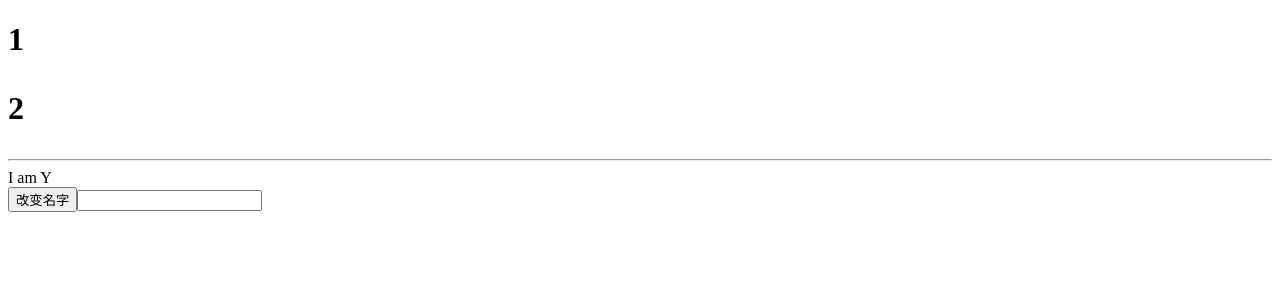
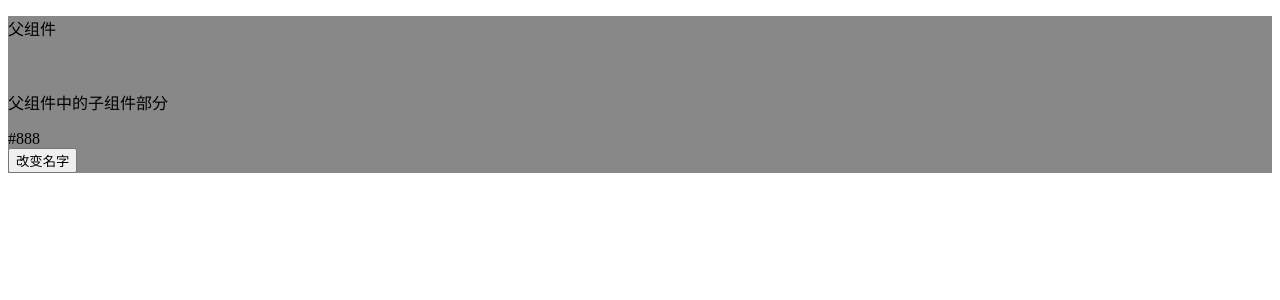
Before and after one commit to capricornLiux/mallManageSystem, a React app: page / in a window 1280 px wide. Shown: the top 300 px of the page. Built offline with nearby package versions, Linux system fonts and the light colour scheme.

Commit message:
子组件改变父组件的数据

```diff
--- a/src/app.jsx
+++ b/src/app.jsx
@@ -2,69 +2,49 @@ import React from 'react';
 import ReactDOM from 'react-dom';
 
 // 事件的处理
-class Component extends React.Component{
+class Child extends React.Component{
   constructor(props){
     super(props);
-    this.state = {
-      name: 'Y'
-    }
-    // this.handleClick = this.handleClick.bind(this)
-    // 也可以使用箭头函数解决这个问题
   }
   render(){
     return (
       <div>
-        <div>I am {this.state.name}</div>
-        {/* <button onClick={this.handleClick}>改变名字</button> */}
+        <div>{this.props.bgColor}</div>
         <button onClick={(e)=>{this.handleClick(e)}}>改变名字</button>
-
-        <input type="text" onChange={(e)=>{this.handleValueChange(e)}}/>
       </div>
     )
   }
   handleClick(){
-    alert('handleClick');
+    this.props.colorChange('#333')
+  }
+}
 
+class Father extends React.Component{
+  constructor(props){
+    super(props);
+    this.state = {
+      bgColor: '#888'
+    }
+  }
+  render(props){
+    return (
+      <div style={{backgroundColor: this.state.bgColor}}>
+        <p>父组件</p>
+        <br/>
+
+        <p>父组件中的子组件部分</p>
+        <Child bgColor={this.state.bgColor} colorChange={(color)=>{this.onColorChange(color)}}/>
+      </div>
+    )
+  }
+  onColorChange(color){
     this.setState({
-      name:'Z'
-    })
-  }
-  handleValueChange(e){
-    this.setState({
-      name: e.target.value
+      bgColor: color
     })
   }
 }
 
-class Title extends React.Component{
-  constructor(props){
-    super(props);
-  }
-  render(props){
-    // return <h1>{this.props.title}</h1>
-
-    // 使用children
-    return <h1>{this.props.children}</h1>
-  }
-}
-class App extends React.Component{
-  render(){
-    return (
-      <div>
-        {/* <h1>App</h1> */}
-        {/* <Title title="hello world999"/> */}
-        <Title>
-          <span>1</span>
-          <p>2</p>
-        </Title>
-        <hr/>
-        <Component/>
-      </div>
-    )
-  }
-}
-
 ReactDOM.render(
-  <App/>,
+  <Father/>,
   document.getElementById('app')
 )
```
